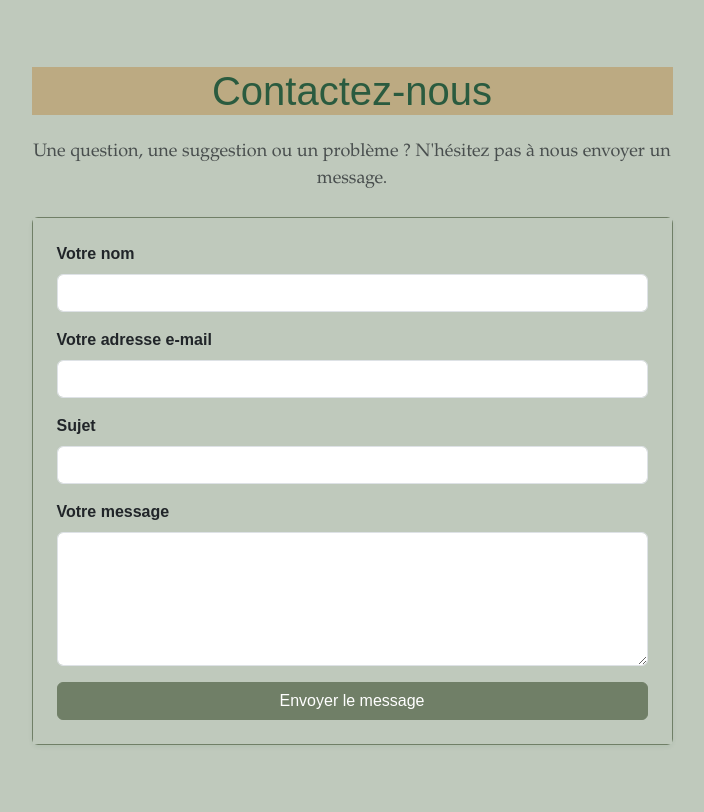
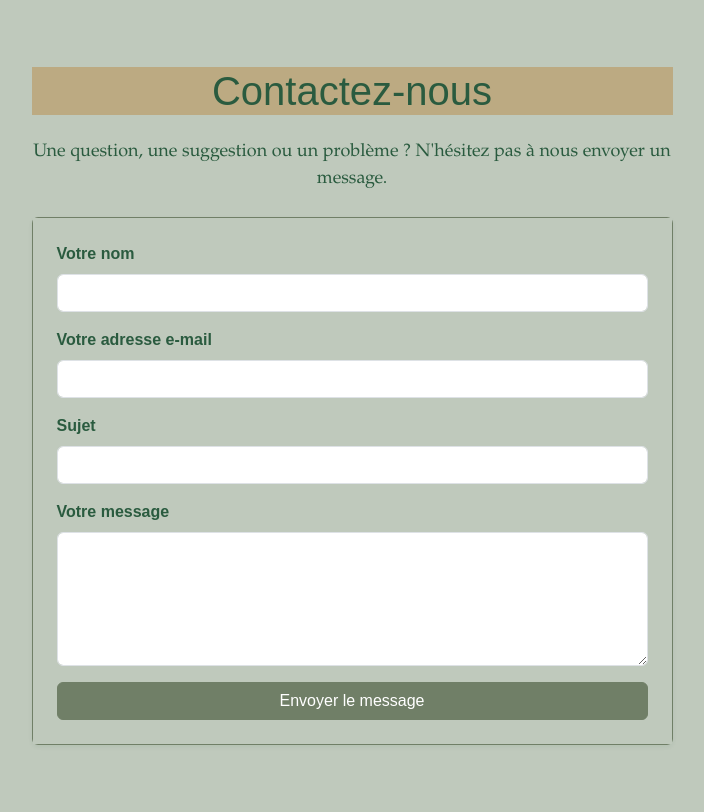
Before and after one commit to Fani1987/EcoRide, a PHP site: page /contact in a window 1280 px wide. Shown: the part 88-900 px from the top of the page, without its empty margins (288-992 px from the left). Run offline with PHP 8.4, Linux system fonts and the light colour scheme; data that the repository does not hold is empty; some libraries are stand-ins or nearby versions.

Commit message:
Amélioration page contact

```diff
--- a/views/contact.php
+++ b/views/contact.php
@@ -3,12 +3,12 @@
         <div class="row justify-content-center">
             <div class="col-md-8 col-lg-7">
                 <h1 class="text-center mb-4">Contactez-nous</h1>
-                <p class="text-center text-muted mb-4">
+                <p class="text-center text-black mb-4">
                     Une question, une suggestion ou un problème ? N'hésitez pas à nous envoyer un message.
                 </p>
 
                 <div class="card shadow-sm border-dark">
-                    <div class="card-body bg-primary  p-4">
+                    <div class="card-body bg-primary text-black  p-4">
                         <form action="/contact" method="POST">
                             <div class="mb-3">
                                 <label for="nom" class="form-label">Votre nom</label>
```
